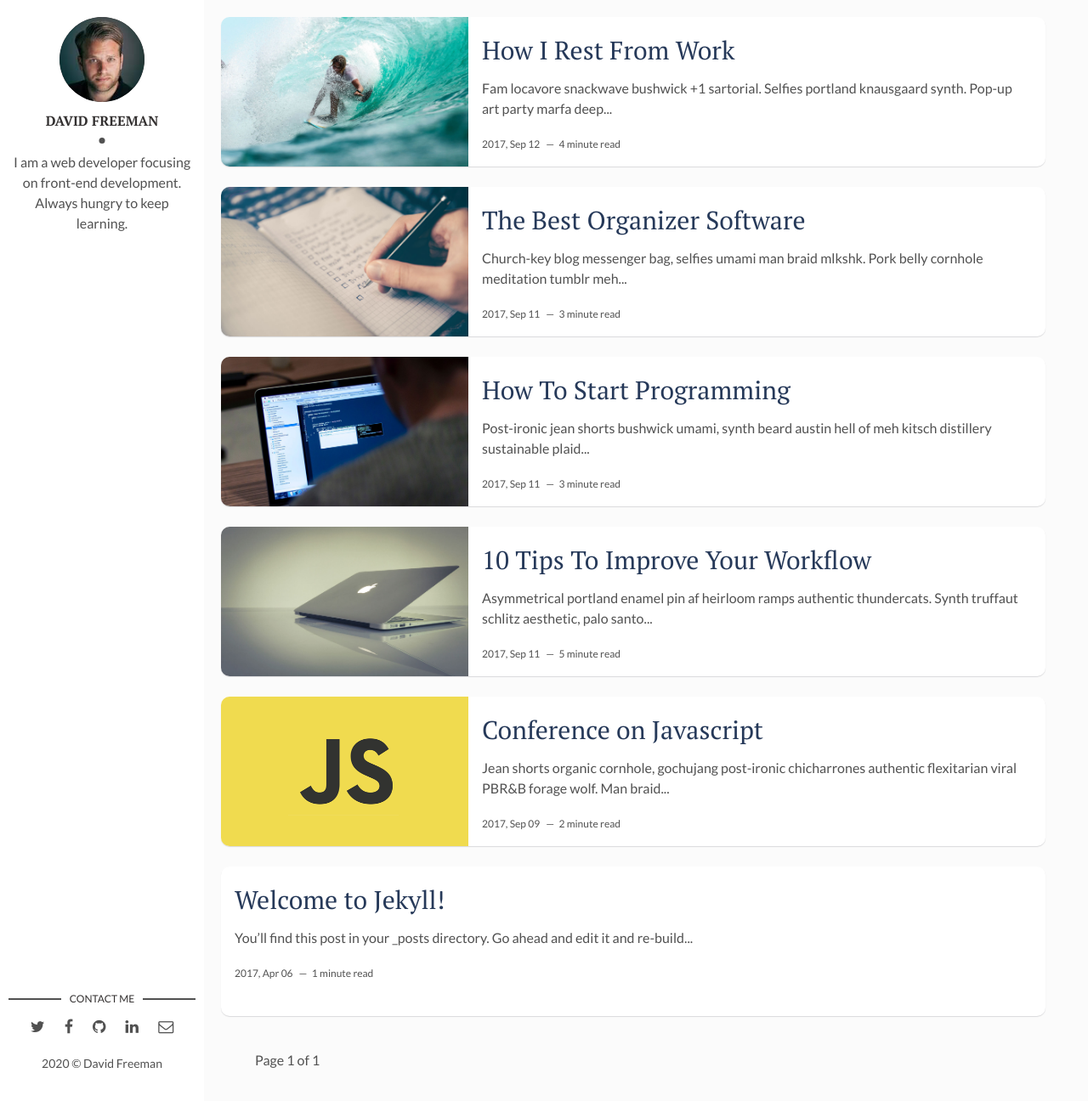
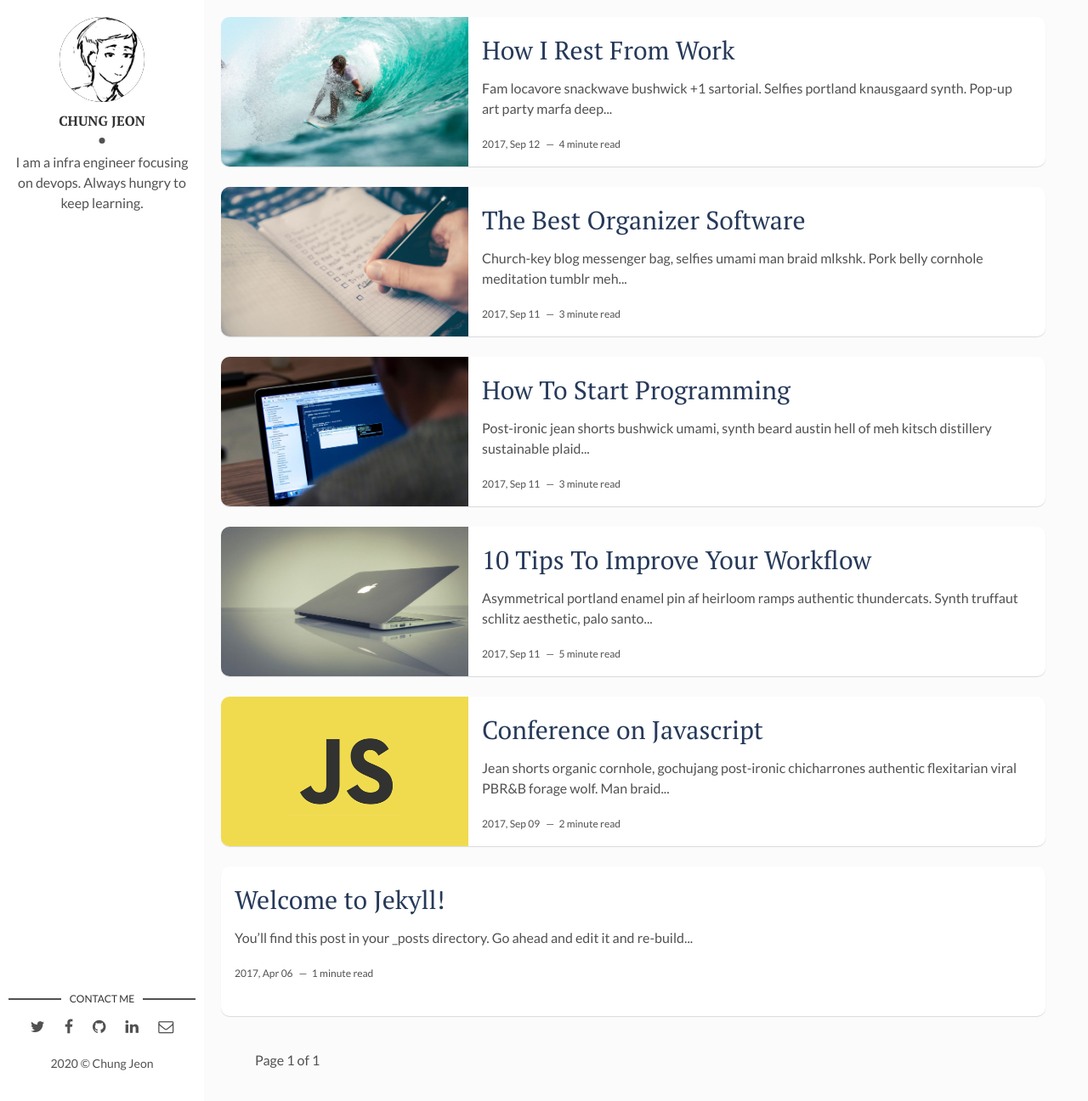
Before and after one commit to C4stleB/c4stleb.github.io, a Jekyll site: the page built from index.html, in a window 1280 px wide and 1296 px high. Shown: the whole window at 85% size. Built offline with Jekyll 4.4.1, drawn with Linux system fonts in a browser that asks for light colours; the list of posts is cut into pages by our own code.

Commit message:
profile setting

```diff
--- a/_config.yml
+++ b/_config.yml
@@ -1,22 +1,22 @@
-title: Hello, world! I'm David Freeman
+title: Chlog
 description: > # this means to ignore newlines until "baseurl:"
   Write an awesome description for your new site here. You can edit this
   line in _config.yml. It will appear in your document head meta (for
   Google search results) and in your feed.xml site description.
 permalink: ':title/'
-baseurl: "" # the subpath of your site, e.g. /blog
-url: "" # the base hostname & protocol for your site, e.g. http://example.com
-site-twitter: #if your site has a twitter account, enter it here
+baseurl: ""
+url: "https://c4stleb.github.io/"
+site-twitter:
 
 # Author Settings
-author: David Freeman # add your name
-author-img: david-freeman.jpg # add your photo
-about-author: I am a web developer focusing on front-end development. Always hungry to keep learning. # add description
+author: Chung Jeon
+author-img: profile.jpg
+about-author: I am a infra engineer focusing on devops. Always hungry to keep learning. # add description
 social-twitter: # add your Twitter handle
 social-facebook: # add your Facebook handle
-social-github: artemsheludko # add your Github handle
-social-linkedin: # add your Linkedin handle
-social-email: # add your Email address
+social-github: c4stleb # add your Github handle
+social-linkedin: https://www.linkedin.com/in/chung-jeon-973a3b161/# add your Linkedin handle
+social-email: ichung91@naver.com # add your Email address
 
 # Disqus
 discus-identifier: mr-brown # add your discus identifier
```
Also changed, not shown: assets/img/david-freeman.jpg (deleted), assets/img/profile.jpg (added).
